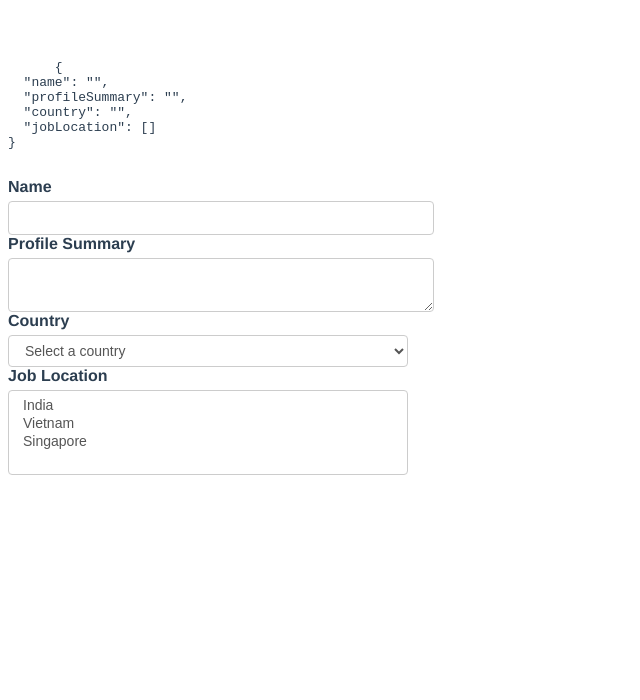
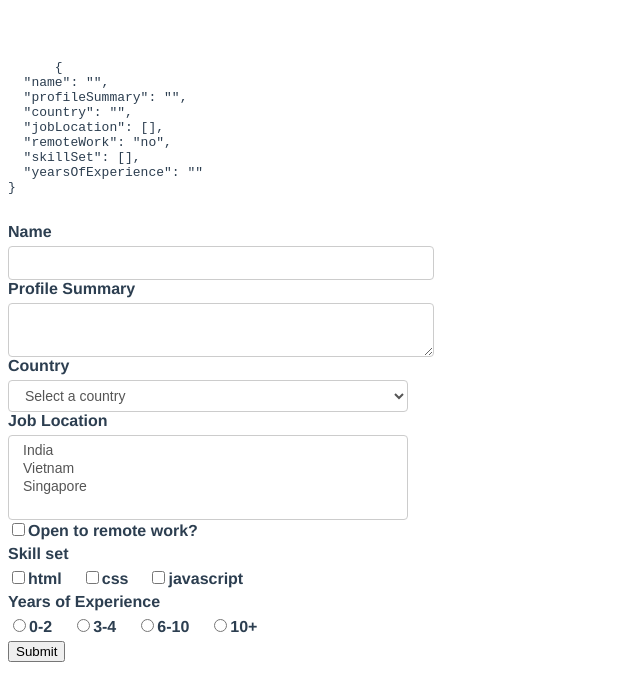
Before and after one commit to GORiDELiA/mySite, a Vue app: page / in a window 1280 px wide. Shown: the top 700 px of the page, without its empty margins (0-640 px from the left). Built offline with nearby package versions, Linux system fonts and the light colour scheme.

Commit message:
codevolution 20

```diff
--- a/src/App.vue
+++ b/src/App.vue
@@ -83,7 +83,7 @@
       {{ JSON.stringify(formValues, null ,2) }}
     </pre>
   </div>
-  <form >
+  <form @submit="submitForm">
     <div>
       <label for="name">Name</label>
       <input type="text" id="name" v-model="formValues.name">
@@ -113,7 +113,65 @@
       </select>
     </div>
 
+    <div>
+      <input
+        type="checkbox"
+        id="remoteWork"
+        v-model="formValues.remoteWork"
+        true-value="yes"
+        false-value="no"
+      />
+      <label for="remoteWork">Open to remote work?</label>
+    </div>
+
+    <div>
+      <label for="skillSet">Skill set</label>
+      <input type="checkbox" id="html" value="html" v-model="formValues.skillSet"/>
+      <label for="html">html</label>
+      <input type="checkbox" id="css" value="css" v-model="formValues.skillSet"/>
+      <label for="css">css</label>
+      <input type="checkbox" id="javascript" value="javascript" v-model="formValues.skillSet"/>
+      <label for="javascript">javascript</label>
+    </div>
+
+    <div>
+      <label for=""> Years of Experience</label>
+      <input
+        type="radio"
+        id="0-2"
+        value="0-2"
+        v-model="formValues.yearsOfExperience"
+      />
+      <label for="">0-2</label>
+      <input
+        type="radio"
+        id="3-4"
+        value="3-4"
+        v-model="formValues.yearsOfExperience"
+      />
+      <label for="">3-4</label>
+      <input
+        type="radio"
+        id="6-10"
+        value="6-10"
+        v-model="formValues.yearsOfExperience"
+      />
+      <label for="">6-10</label>
+      <input
+        type="radio"
+        id="10+"
+        value="10+"
+        v-model="formValues.yearsOfExperience"
+      />
+      <label for="">10+</label>
+    </div>
+
+    <div>
+      <button type="submit">Submit</button>
+    </div>
   </form>
+
+
 </template>
 
 <script>
@@ -187,6 +245,9 @@ export default {
         profileSummary: '',
         country: '',
         jobLocation: [],
+        remoteWork: "no",
+        skillSet: [],
+        yearsOfExperience: "",
       },
     }
   },
@@ -209,6 +270,10 @@ export default {
     //   this.name = "Batman"
     //   console.log("Event", event)
     // },
+    submitForm(event) {
+      event.preventDefault()
+      console.log('Form values', this,this.formValues)
+    }
   }
 }
 </script>
```
